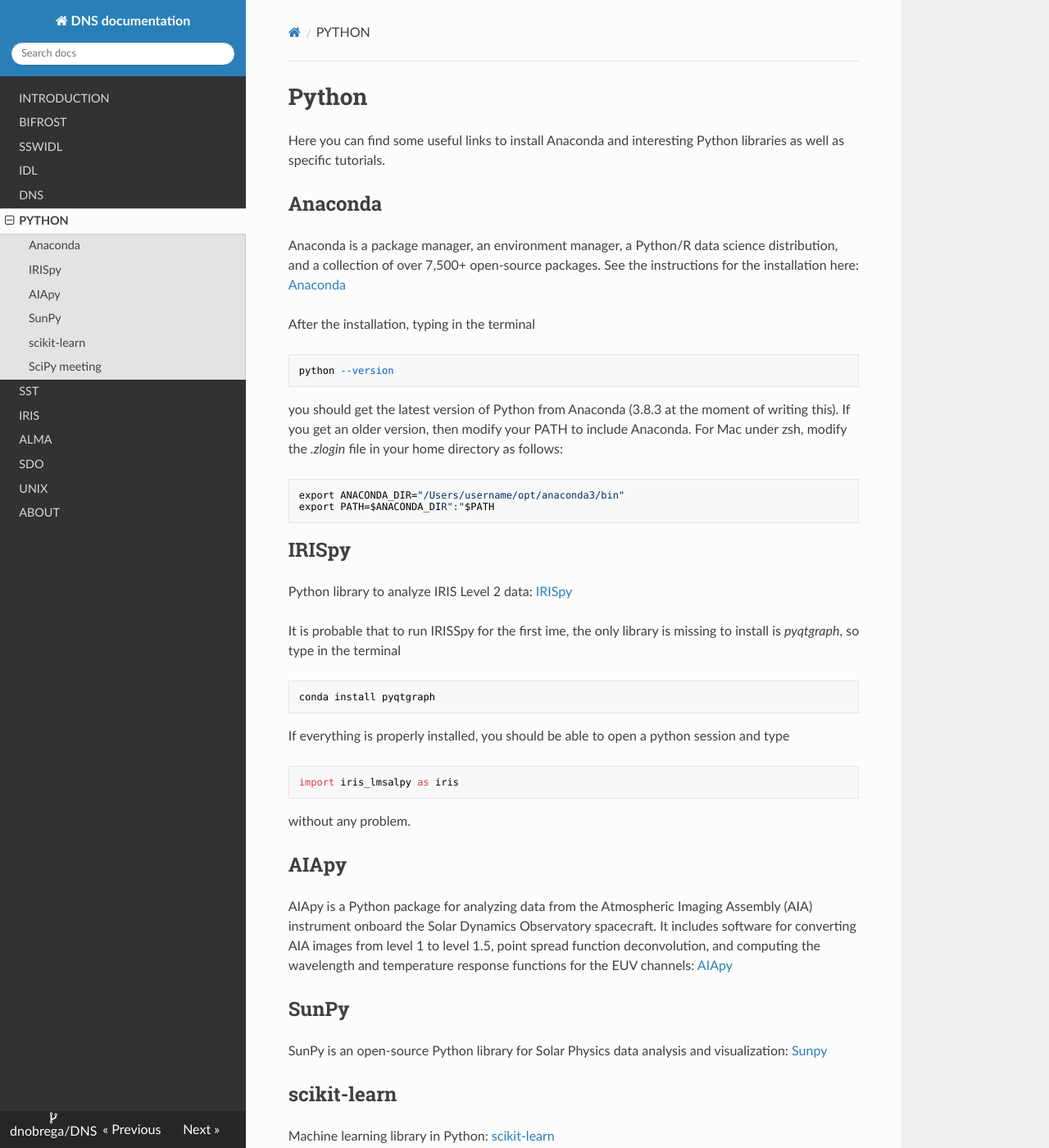
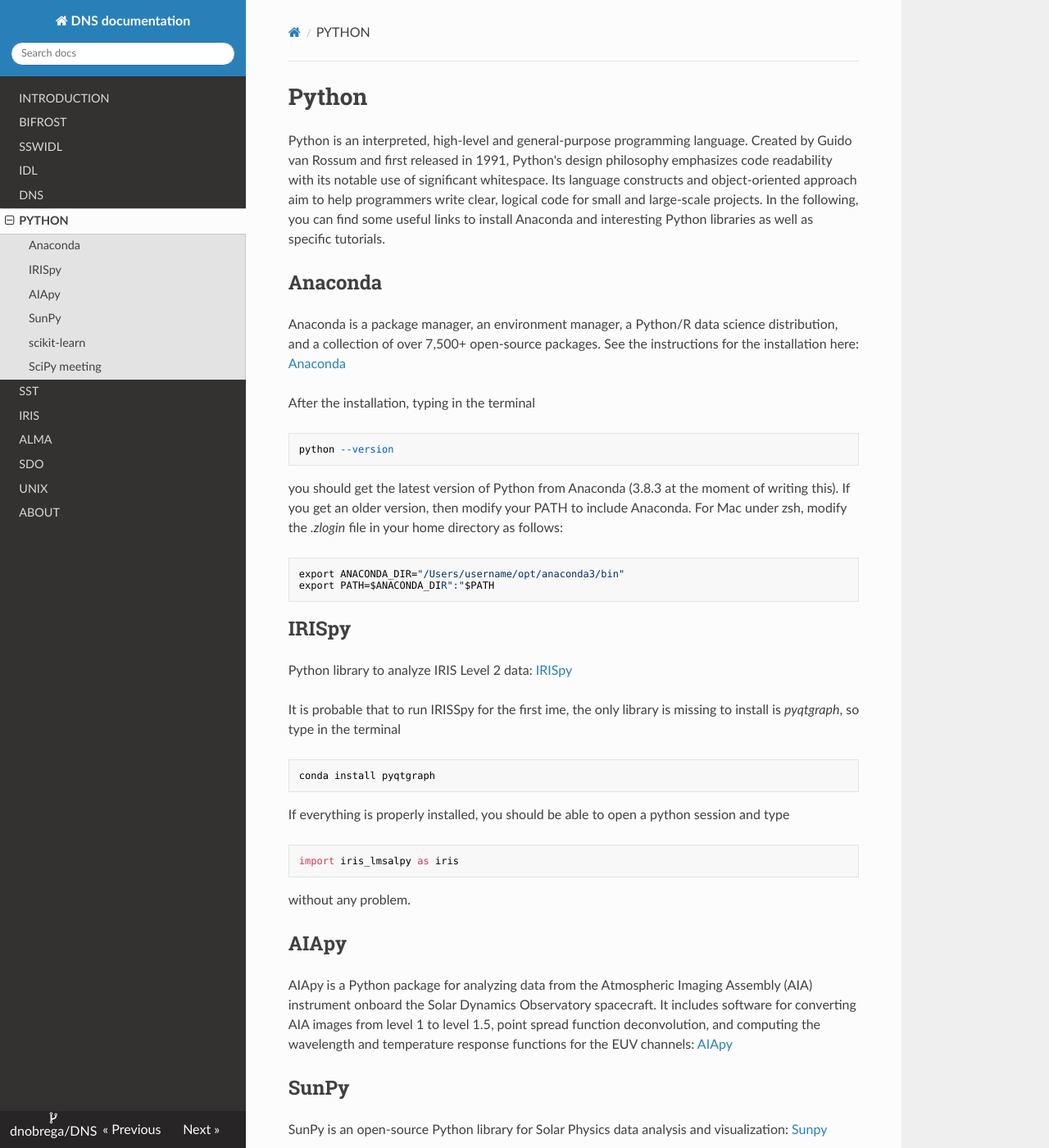
Before and after one commit to dnobrega/DNS, an MkDocs documentation site: the page built from docs/python.md, in a window 1280 px wide and 1400 px high. Shown: the whole window at 82% size. Built offline with MkDocs 1.6.1, drawn with Linux system fonts in a browser that asks for light colours; nearby versions of some CDN libraries; some of the changed text lies outside the part shown.

Commit message:
Update python.md

```diff
--- a/docs/python.md
+++ b/docs/python.md
@@ -1,7 +1,6 @@
 # Python
 
-Here you can find some useful links to install Anaconda and interesting Python libraries as well as
-specific tutorials.
+Python is an interpreted, high-level and general-purpose programming language. Created by Guido van Rossum and first released in 1991, Python's design philosophy emphasizes code readability with its notable use of significant whitespace. Its language constructs and object-oriented approach aim to help programmers write clear, logical code for small and large-scale projects. In the following, you can find some useful links to install Anaconda and interesting Python libraries as well as specific tutorials.
 
 ## Anaconda
 
@@ -47,7 +46,8 @@
 
 ## scikit-learn
 
-Machine learning library in Python: [scikit-learn](https://scikit-learn.org/stable/install.html)
+Scikit-learn (formerly scikits.learn and also known as sklearn) is a free software machine learning library for the Python programming language.[2] It features various classification, regression and clustering algorithms including support vector machines, random forests, gradient boosting, k-means and DBSCAN, and is designed to interoperate with the Python numerical and scientific libraries NumPy and SciPy: [scikit-learn](https://scikit-learn.org/stable/install.html)
+
 
 ## SciPy meeting
 
```
